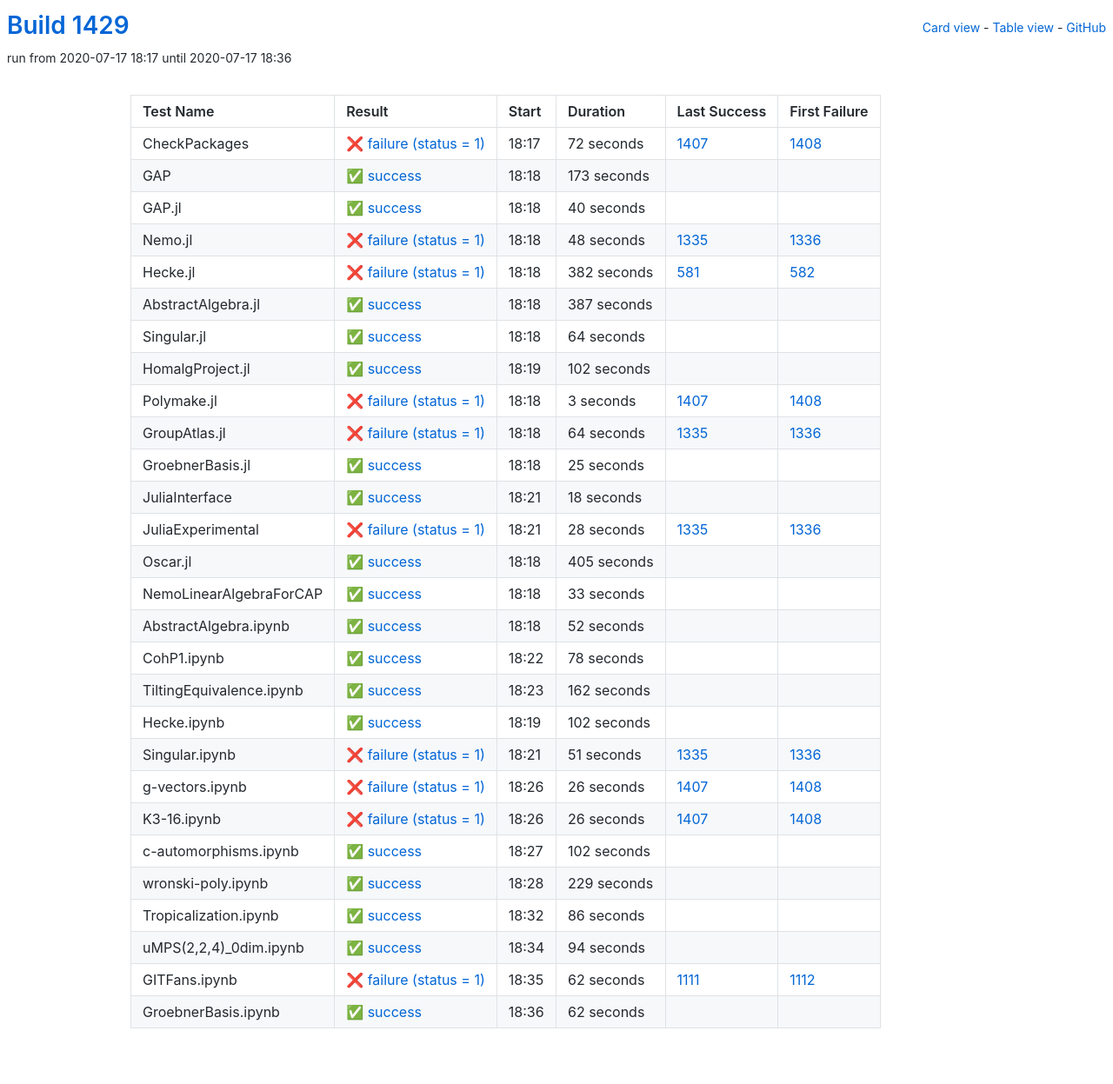
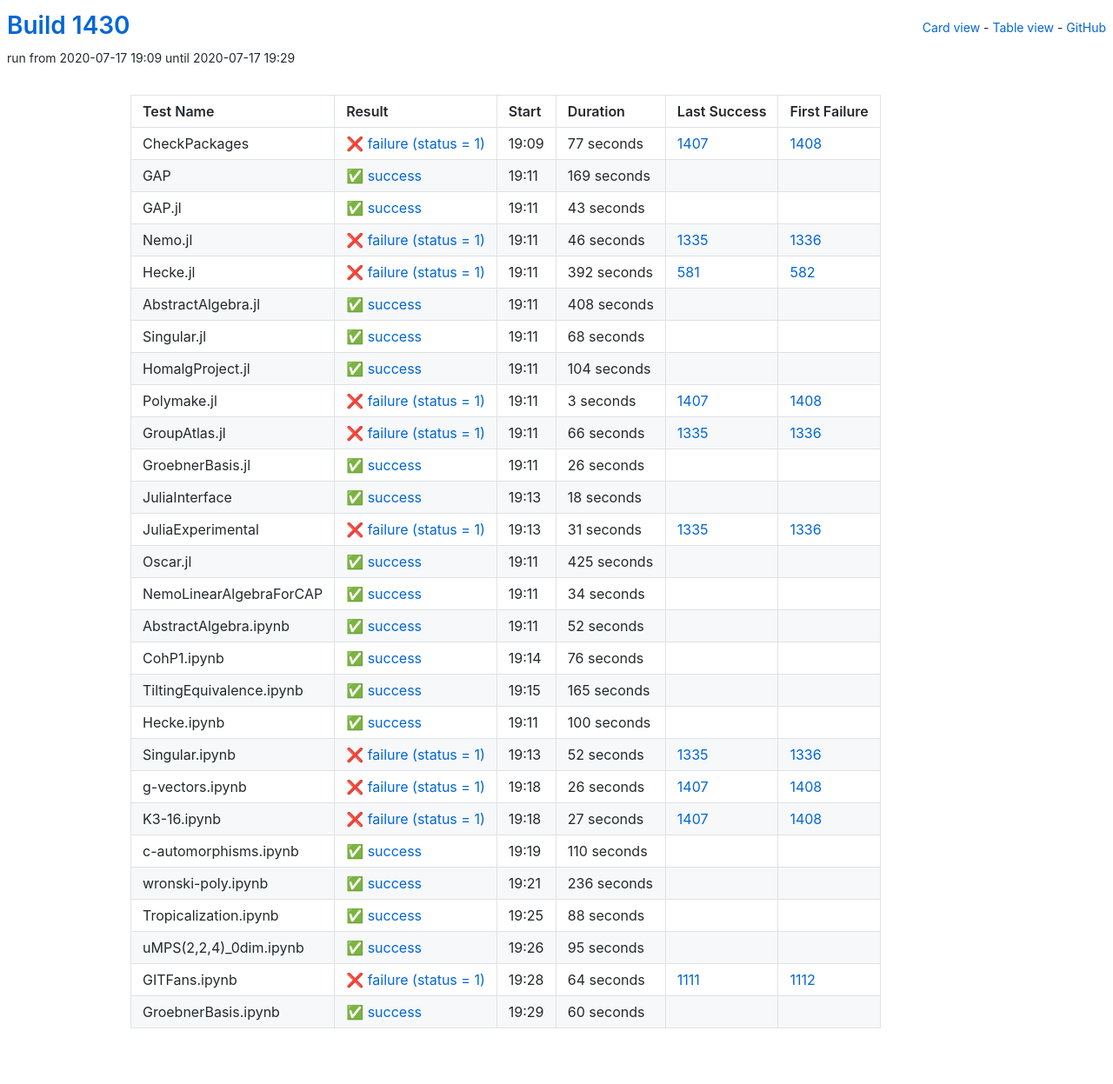
Before and after one commit to oscar-system/oscar-ci-status-1.4, a Jekyll site: the page built from table.html, in a window 1280 px wide. Shown: the whole page at 87% size. Built offline with Jekyll 4.4.1, drawn with Linux system fonts in a browser that asks for light colours.

Commit message:
Build #1430

```diff
--- a/_data/ci.yml
+++ b/_data/ci.yml
@@ -1,6 +1,6 @@
 ---
-build: 1429
-build_url: https://oscarci.mathematik.uni-kl.de/job/oscar-julia-1.4/1429/
+build: 1430
+build_url: https://oscarci.mathematik.uni-kl.de/job/oscar-julia-1.4/1430/
 job: oscar-julia-1.4
 organization: oscar-system
 repo: oscar-ci-status-1.4
@@ -8,104 +8,104 @@ repourl: https://github.com/oscar-system/oscar-ci-status-1.4
 tests:
 - name: CheckPackages
   id: checkpackages
-  log: https://oscarci.mathematik.uni-kl.de/job/oscar-julia-1.4/1429/artifact/logs/build-1429/CheckPackages.log
-  start: 2020-07-17 18:17
+  log: https://oscarci.mathematik.uni-kl.de/job/oscar-julia-1.4/1430/artifact/logs/build-1430/CheckPackages.log
+  start: 2020-07-17 19:09
   success: false
   exitcode: 1
   status: failure
-  duration: 72
+  duration: 77
   last_success: 1407
   last_success_url: https://oscarci.mathematik.uni-kl.de/job/oscar-julia-1.4/1407/
   first_failure: 1408
   first_failure_url: https://oscarci.mathematik.uni-kl.de/job/oscar-julia-1.4/1408/
 - name: GAP
   id: gap
-  log: https://oscarci.mathematik.uni-kl.de/job/oscar-julia-1.4/1429/artifact/logs/build-1429/GAP.log
-  start: 2020-07-17 18:18
+  log: https://oscarci.mathematik.uni-kl.de/job/oscar-julia-1.4/1430/artifact/logs/build-1430/GAP.log
+  start: 2020-07-17 19:11
   success: true
   exitcode: 0
   status: success
-  duration: 173
+  duration: 169
   last_success: false
   last_success_url:
   first_failure: false
   first_failure_url:
 - name: GAP.jl
   id: gap-jl
-  log: https://oscarci.mathematik.uni-kl.de/job/oscar-julia-1.4/1429/artifact/logs/build-1429/GAP.jl.log
-  start: 2020-07-17 18:18
+  log: https://oscarci.mathematik.uni-kl.de/job/oscar-julia-1.4/1430/artifact/logs/build-1430/GAP.jl.log
+  start: 2020-07-17 19:11
   success: true
   exitcode: 0
   status: success
-  duration: 40
+  duration: 43
   last_success: false
   last_success_url:
   first_failure: false
   first_failure_url:
 - name: Nemo.jl
   id: nemo-jl
-  log: https://oscarci.mathematik.uni-kl.de/job/oscar-julia-1.4/1429/artifact/logs/build-1429/Nemo.jl.log
-  start: 2020-07-17 18:18
+  log: https://oscarci.mathematik.uni-kl.de/job/oscar-julia-1.4/1430/artifact/logs/build-1430/Nemo.jl.log
+  start: 2020-07-17 19:11
   success: false
   exitcode: 1
   status: failure
-  duration: 48
+  duration: 46
   last_success: 1335
   last_success_url: https://oscarci.mathematik.uni-kl.de/job/oscar-julia-1.4/1335/
   first_failure: 1336
   first_failure_url: https://oscarci.mathematik.uni-kl.de/job/oscar-julia-1.4/1336/
 - name: Hecke.jl
   id: hecke-jl
-  log: https://oscarci.mathematik.uni-kl.de/job/oscar-julia-1.4/1429/artifact/logs/build-1429/Hecke.jl.log
-  start: 2020-07-17 18:18
+  log: https://oscarci.mathematik.uni-kl.de/job/oscar-julia-1.4/1430/artifact/logs/build-1430/Hecke.jl.log
+  start: 2020-07-17 19:11
   success: false
   exitcode: 1
   status: failure
-  duration: 382
+  duration: 392
   last_success: 581
   last_success_url: https://oscarci.mathematik.uni-kl.de/job/oscar-julia-1.4/581/
   first_failure: 582
   first_failure_url: https://oscarci.mathematik.uni-kl.de/job/oscar-julia-1.4/582/
 - name: AbstractAlgebra.jl
   id: abstractalgebra-jl
-  log: https://oscarci.mathematik.uni-kl.de/job/oscar-julia-1.4/1429/artifact/logs/build-1429/AbstractAlgebra.jl.log
-  start: 2020-07-17 18:18
+  log: https://oscarci.mathematik.uni-kl.de/job/oscar-julia-1.4/1430/artifact/logs/build-1430/AbstractAlgebra.jl.log
+  start: 2020-07-17 19:11
   success: true
   exitcode: 0
   status: success
-  duration: 387
+  duration: 408
   last_success: false
   last_success_url:
   first_failure: false
   first_failure_url:
 - name: Singular.jl
   id: singular-jl
-  log: https://oscarci.mathematik.uni-kl.de/job/oscar-julia-1.4/1429/artifact/logs/build-1429/Singular.jl.log
-  start: 2020-07-17 18:18
+  log: https://oscarci.mathematik.uni-kl.de/job/oscar-julia-1.4/1430/artifact/logs/build-1430/Singular.jl.log
+  start: 2020-07-17 19:11
   success: true
   exitcode: 0
   status: success
-  duration: 64
+  duration: 68
   last_success: false
   last_success_url:
   first_failure: false
   first_failure_url:
 - name: HomalgProject.jl
   id: homalgproject-jl
-  log: https://oscarci.mathematik.uni-kl.de/job/oscar-julia-1.4/1429/artifact/logs/build-1429/HomalgProject.jl.log
-  start: 2020-07-17 18:19
+  log: https://oscarci.mathematik.uni-kl.de/job/oscar-julia-1.4/1430/artifact/logs/build-1430/HomalgProject.jl.log
+  start: 2020-07-17 19:11
   success: true
   exitcode: 0
   status: success
-  duration: 102
+  duration: 104
   last_success: false
   last_success_url:
   first_failure: false
   first_failure_url:
 - name: Polymake.jl
   id: polymake-jl
-  log: https://oscarci.mathematik.uni-kl.de/job/oscar-julia-1.4/1429/artifact/logs/build-1429/Polymake.jl.log
-  start: 2020-07-17 18:18
+  log: https://oscarci.mathematik.uni-kl.de/job/oscar-julia-1.4/1430/artifact/logs/build-1430/Polymake.jl.log
+  start: 2020-07-17 19:11
   success: false
   exitcode: 1
   status: failure
@@ -116,32 +116,32 @@ tests:
   first_failure_url: https://oscarci.mathematik.uni-kl.de/job/oscar-julia-1.4/1408/
 - name: GroupAtlas.jl
   id: groupatlas-jl
-  log: https://oscarci.mathematik.uni-kl.de/job/oscar-julia-1.4/1429/artifact/logs/build-1429/GroupAtlas.jl.log
-  start: 2020-07-17 18:18
+  log: https://oscarci.mathematik.uni-kl.de/job/oscar-julia-1.4/1430/artifact/logs/build-1430/GroupAtlas.jl.log
+  start: 2020-07-17 19:11
   success: false
   exitcode: 1
   status: failure
-  duration: 64
+  duration: 66
   last_success: 1335
   last_success_url: https://oscarci.mathematik.uni-kl.de/job/oscar-julia-1.4/1335/
   first_failure: 1336
   first_failure_url: https://oscarci.mathematik.uni-kl.de/job/oscar-julia-1.4/1336/
 - name: GroebnerBasis.jl
   id: groebnerbasis-jl
-  log: https://oscarci.mathematik.uni-kl.de/job/oscar-julia-1.4/1429/artifact/logs/build-1429/GroebnerBasis.jl.log
-  start: 2020-07-17 18:18
+  log: https://oscarci.mathematik.uni-kl.de/job/oscar-julia-1.4/1430/artifact/logs/build-1430/GroebnerBasis.jl.log
+  start: 2020-07-17 19:11
   success: true
   exitcode: 0
   status: success
-  duration: 25
+  duration: 26
   last_success: false
   last_success_url:
   first_failure: false
   first_failure_url:
 - name: JuliaInterface
   id: juliainterface
-  log: https://oscarci.mathematik.uni-kl.de/job/oscar-julia-1.4/1429/artifact/logs/build-1429/JuliaInterface.log
-  start: 2020-07-17 18:21
+  log: https://oscarci.mathematik.uni-kl.de/job/oscar-julia-1.4/1430/artifact/logs/build-1430/JuliaInterface.log
+  start: 2020-07-17 19:13
   success: true
   exitcode: 0
   status: success
@@ -152,44 +152,44 @@ tests:
   first_failure_url:
 - name: JuliaExperimental
   id: juliaexperimental
-  log: https://oscarci.mathematik.uni-kl.de/job/oscar-julia-1.4/1429/artifact/logs/build-1429/JuliaExperimental.log
-  start: 2020-07-17 18:21
+  log: https://oscarci.mathematik.uni-kl.de/job/oscar-julia-1.4/1430/artifact/logs/build-1430/JuliaExperimental.log
+  start: 2020-07-17 19:13
   success: false
   exitcode: 1
   status: failure
-  duration: 28
+  duration: 31
   last_success: 1335
   last_success_url: https://oscarci.mathematik.uni-kl.de/job/oscar-julia-1.4/1335/
   first_failure: 1336
   first_failure_url: https://oscarci.mathematik.uni-kl.de/job/oscar-julia-1.4/1336/
 - name: Oscar.jl
   id: oscar-jl
-  log: https://oscarci.mathematik.uni-kl.de/job/oscar-julia-1.4/1429/artifact/logs/build-1429/Oscar.jl.log
-  start: 2020-07-17 18:18
+  log: https://oscarci.mathematik.uni-kl.de/job/oscar-julia-1.4/1430/artifact/logs/build-1430/Oscar.jl.log
+  start: 2020-07-17 19:11
   success: true
   exitcode: 0
   status: success
-  duration: 405
+  duration: 425
   last_success: false
   last_success_url:
   first_failure: false
   first_failure_url:
 - name: NemoLinearAlgebraForCAP
   id: nemolinearalgebraforcap
-  log: https://oscarci.mathematik.uni-kl.de/job/oscar-julia-1.4/1429/artifact/logs/build-1429/NemoLinearAlgebraForCAP.log
-  start: 2020-07-17 18:18
+  log: https://oscarci.mathematik.uni-kl.de/job/oscar-julia-1.4/1430/artifact/logs/build-1430/NemoLinearAlgebraForCAP.log
+  start: 2020-07-17 19:11
   success: true
   exitcode: 0
   status: success
-  duration: 33
+  duration: 34
   last_success: false
   last_success_url:
   first_failure: false
   first_failure_url:
 - name: AbstractAlgebra.ipynb
   id: abstractalgebra-ipynb
-  log: https://oscarci.mathematik.uni-kl.de/job/oscar-julia-1.4/1429/artifact/logs/build-1429/AbstractAlgebra.ipynb.log
-  start: 2020-07-17 18:18
+  log: https://oscarci.mathematik.uni-kl.de/job/oscar-julia-1.4/1430/artifact/logs/build-1430/AbstractAlgebra.ipynb.log
+  start: 2020-07-17 19:11
   success: true
   exitcode: 0
   status: success
@@ -200,56 +200,56 @@ tests:
   first_failure_url:
 - name: CohP1.ipynb
   id: cohp1-ipynb
-  log: https://oscarci.mathematik.uni-kl.de/job/oscar-julia-1.4/1429/artifact/logs/build-1429/CohP1.ipynb.log
-  start: 2020-07-17 18:22
+  log: https://oscarci.mathematik.uni-kl.de/job/oscar-julia-1.4/1430/artifact/logs/build-1430/CohP1.ipynb.log
+  start: 2020-07-17 19:14
   success: true
   exitcode: 0
   status: success
-  duration: 78
+  duration: 76
   last_success: false
   last_success_url:
   first_failure: false
   first_failure_url:
 - name: TiltingEquivalence.ipynb
   id: tiltingequivalence-ipynb
-  log: https://oscarci.mathematik.uni-kl.de/job/oscar-julia-1.4/1429/artifact/logs/build-1429/TiltingEquivalence.ipynb.log
-  start: 2020-07-17 18:23
+  log: https://oscarci.mathematik.uni-kl.de/job/oscar-julia-1.4/1430/artifact/logs/build-1430/TiltingEquivalence.ipynb.log
+  start: 2020-07-17 19:15
   success: true
   exitcode: 0
   status: success
-  duration: 162
+  duration: 165
   last_success: false
   last_success_url:
   first_failure: false
   first_failure_url:
 - name: Hecke.ipynb
   id: hecke-ipynb
-  log: https://oscarci.mathematik.uni-kl.de/job/oscar-julia-1.4/1429/artifact/logs/build-1429/Hecke.ipynb.log
-  start: 2020-07-17 18:19
+  log: https://oscarci.mathematik.uni-kl.de/job/oscar-julia-1.4/1430/artifact/logs/build-1430/Hecke.ipynb.log
+  start: 2020-07-17 19:11
   success: true
   exitcode: 0
   status: success
-  duration: 102
+  duration: 100
   last_success: false
   last_success_url:
   first_failure: false
   first_failure_url:
 - name: Singular.ipynb
   id: singular-ipynb
-  log: https://oscarci.mathematik.uni-kl.de/job/oscar-julia-1.4/1429/artifact/logs/build-1429/Singular.ipynb.log
-  start: 2020-07-17 18:21
+  log: https://oscarci.mathematik.uni-kl.de/job/oscar-julia-1.4/1430/artifact/logs/build-1430/Singular.ipynb.log
+  start: 2020-07-17 19:13
   success: false
   exitcode: 1
   status: failure
-  duration: 51
+  duration: 52
   last_success: 1335
   last_success_url: https://oscarci.mathematik.uni-kl.de/job/oscar-julia-1.4/1335/
   first_failure: 1336
   first_failure_url: https://oscarci.mathematik.uni-kl.de/job/oscar-julia-1.4/1336/
 - name: g-vectors.ipynb
   id: g-vectors-ipynb
-  log: https://oscarci.mathematik.uni-kl.de/job/oscar-julia-1.4/1429/artifact/logs/build-1429/g-vectors.ipynb.log
-  start: 2020-07-17 18:26
+  log: https://oscarci.mathematik.uni-kl.de/job/oscar-julia-1.4/1430/artifact/logs/build-1430/g-vectors.ipynb.log
+  start: 2020-07-17 19:18
   success: false
   exitcode: 1
   status: failure
@@ -260,84 +260,84 @@ tests:
   first_failure_url: https://oscarci.mathematik.uni-kl.de/job/oscar-julia-1.4/1408/
 - name: K3-16.ipynb
   id: k3-16-ipynb
-  log: https://oscarci.mathematik.uni-kl.de/job/oscar-julia-1.4/1429/artifact/logs/build-1429/K3-16.ipynb.log
-  start: 2020-07-17 18:26
+  log: https://oscarci.mathematik.uni-kl.de/job/oscar-julia-1.4/1430/artifact/logs/build-1430/K3-16.ipynb.log
+  start: 2020-07-17 19:18
   success: false
   exitcode: 1
   status: failure
-  duration: 26
+  duration: 27
   last_success: 1407
   last_success_url: https://oscarci.mathematik.uni-kl.de/job/oscar-julia-1.4/1407/
   first_failure: 1408
   first_failure_url: https://oscarci.mathematik.uni-kl.de/job/oscar-julia-1.4/1408/
 - name: c-automorphisms.ipynb
   id: c-automorphisms-ipynb
-  log: https://oscarci.mathematik.uni-kl.de/job/oscar-julia-1.4/1429/artifact/logs/build-1429/c-automorphisms.ipynb.log
-  start: 2020-07-17 18:27
+  log: https://oscarci.mathematik.uni-kl.de/job/oscar-julia-1.4/1430/artifact/logs/build-1430/c-automorphisms.ipynb.log
+  start: 2020-07-17 19:19
   success: true
   exitcode: 0
   status: success
-  duration: 102
+  duration: 110
   last_success: false
   last_success_url:
   first_failure: false
   first_failure_url:
 - name: wronski-poly.ipynb
   id: wronski-poly-ipynb
-  log: https://oscarci.mathematik.uni-kl.de/job/oscar-julia-1.4/1429/artifact/logs/build-1429/wronski-poly.ipynb.log
-  start: 2020-07-17 18:28
+  log: https://oscarci.mathematik.uni-kl.de/job/oscar-julia-1.4/1430/artifact/logs/build-1430/wronski-poly.ipynb.log
+  start: 2020-07-17 19:21
   success: true
   exitcode: 0
   status: success
-  duration: 229
+  duration: 236
   last_success: false
   last_success_url:
   first_failure: false
   first_failure_url:
 - name: Tropicalization.ipynb
   id: tropicalization-ipynb
-  log: https://oscarci.mathematik.uni-kl.de/job/oscar-julia-1.4/1429/artifact/logs/build-1429/Tropicalization.ipynb.log
-  start: 2020-07-17 18:32
+  log: https://oscarci.mathematik.uni-kl.de/job/oscar-julia-1.4/1430/artifact/logs/build-1430/Tropicalization.ipynb.log
+  start: 2020-07-17 19:25
   success: true
   exitcode: 0
   status: success
-  duration: 86
+  duration: 88
   last_success: false
   last_success_url:
   first_failure: false
   first_failure_url:
 - name: uMPS(2,2,4)_0dim.ipynb
   id: umps-2-2-4-0dim-ipynb
-  log: https://oscarci.mathematik.uni-kl.de/job/oscar-julia-1.4/1429/artifact/logs/build-1429/uMPS-2-2-4-_0dim.ipynb.log
-  start: 2020-07-17 18:34
+  log: https://oscarci.mathematik.uni-kl.de/job/oscar-julia-1.4/1430/artifact/logs/build-1430/uMPS-2-2-4-_0dim.ipynb.log
+  start: 2020-07-17 19:26
   success: true
   exitcode: 0
   status: success
-  duration: 94
+  duration: 95
   last_success: false
   last_success_url:
   first_failure: false
   first_failure_url:
 - name: GITFans.ipynb
   id: gitfans-ipynb
-  log: https://oscarci.mathematik.uni-kl.de/job/oscar-julia-1.4/1429/artifact/logs/build-1429/GITFans.ipynb.log
-  start: 2020-07-17 18:35
+  log: https://oscarci.mathematik.uni-kl.de/job/oscar-julia-1.4/1430/artifact/logs/build-1430/GITFans.ipynb.log
+  start: 2020-07-17 19:28
   success: false
   exitcode: 1
   status: failure
-  duration: 62
+  duration: 64
   last_success: 1111
   last_success_url: https://oscarci.mathematik.uni-kl.de/job/oscar-julia-1.4/1111/
   first_failure: 1112
   first_failure_url: https://oscarci.mathematik.uni-kl.de/job/oscar-julia-1.4/1112/
 - name: GroebnerBasis.ipynb
   id: groebnerbasis-ipynb
-  log: https://oscarci.mathematik.uni-kl.de/job/oscar-julia-1.4/1429/artifact/logs/build-1429/GroebnerBasis.ipynb.log
-  start: 2020-07-17 18:36
+  log: https://oscarci.mathematik.uni-kl.de/job/oscar-julia-1.4/1430/artifact/logs/build-1430/GroebnerBasis.ipynb.log
+  start: 2020-07-17 19:29
   success: true
   exitcode: 0
   status: success
-  duration: 62
+  duration: 60
   last_success: false
   last_success_url:
   first_failure: false
```
Also changed, not shown: README.md.
